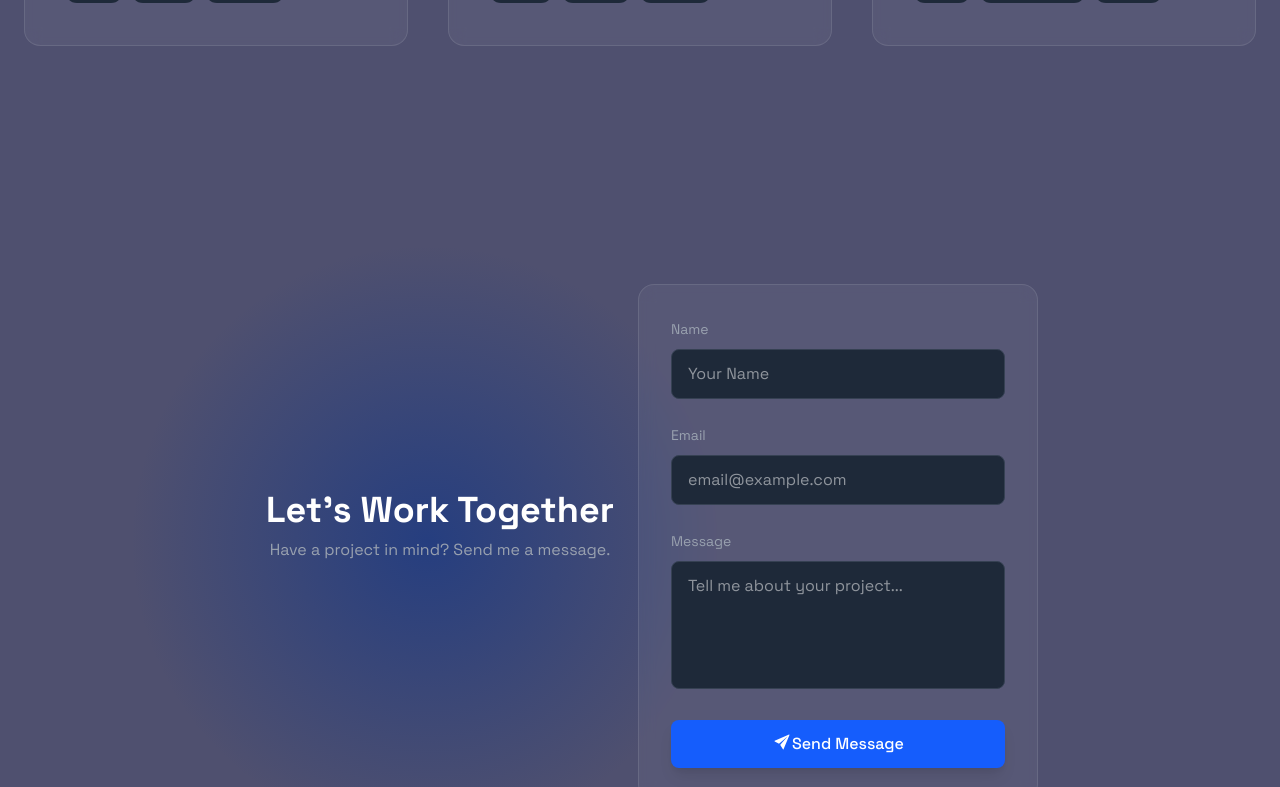
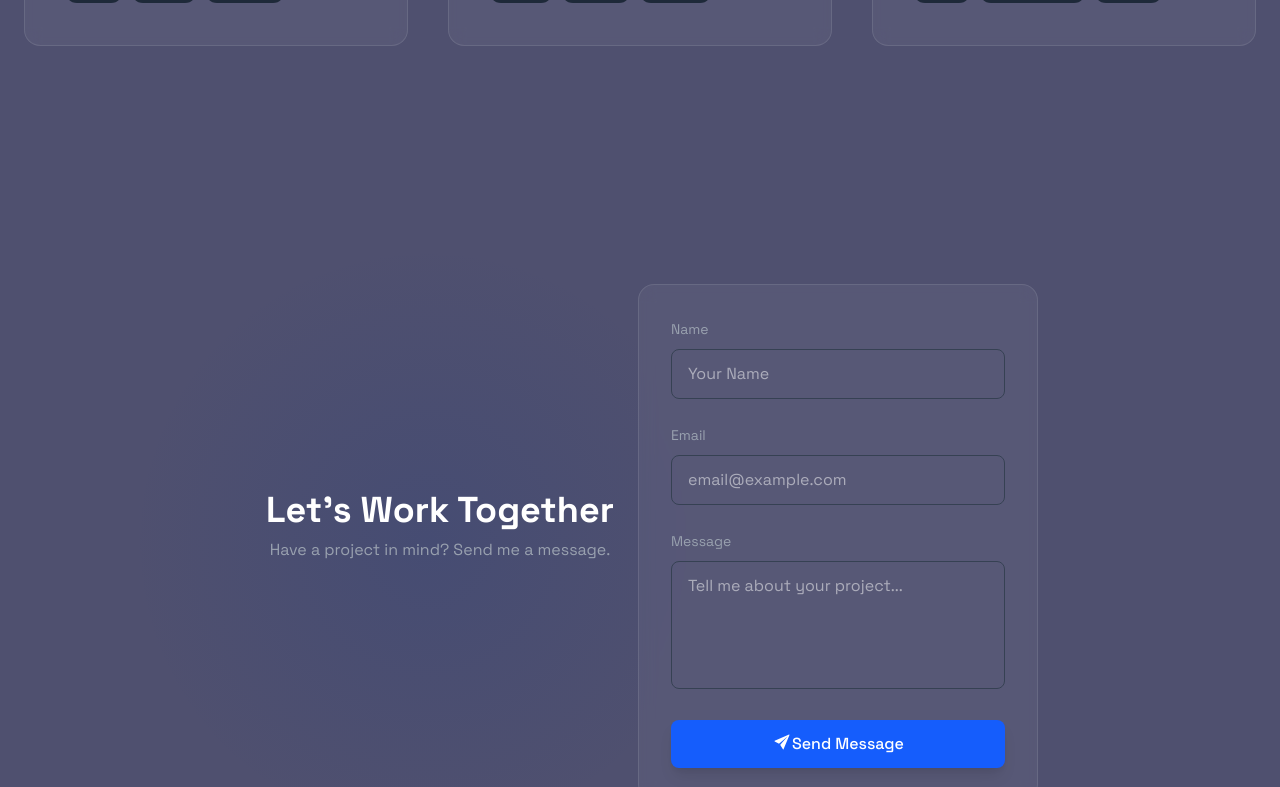
Before and after one commit to arafat-ynwa/Portfolio-vite-tailwind, a React app in the folder frontend/: page / in a window 1280 px wide. Shown: the part 2000-2787 px from the top of the page. Built offline with nearby package versions, Linux system fonts and the light colour scheme; the HTML template or start-up script is replaced by a standard one.

Commit message:
UI Changes

```diff
--- a/frontend/src/features/common/Footer.jsx
+++ b/frontend/src/features/common/Footer.jsx
@@ -3,7 +3,7 @@ import { FaXTwitter } from "react-icons/fa6";
 
 const Footer = () => {
   return (
-    <footer className=" text-[RGB(227, 229, 233)]">
+    <footer className=" text-[#FFFEFF]">
       <div className="max-w-7xl mx-auto px-6 md:px-12 py-4 flex flex-col md:flex-row justify-between items-center gap-6">
         {/* Left Side */}
         <div className="text-center md:text-left">
--- a/frontend/src/features/common/Navbar.jsx
+++ b/frontend/src/features/common/Navbar.jsx
@@ -2,6 +2,7 @@ import { useState } from 'react'
 import { AiOutlineMenu, AiOutlineClose } from 'react-icons/ai'
 import { Link } from 'react-scroll'
 import { motion } from 'framer-motion'
+import ShinyEffect from './ShinyEffect'
 
 const Navbar = () => {
     const [nav, setNav] = useState(false)
@@ -49,17 +50,19 @@ const Navbar = () => {
                 {nav ? <AiOutlineClose size={30} /> : <AiOutlineMenu size={30} />}
             </div>
 
+
             <motion.div
             initial={false}
             animate={nav ? 'open' : 'closed'}
             variants={menuVariants}
-            className='fixed left-0 top-0 w-full min-h-screen bg-[#43548B] z-40'
+            className='fixed left-0 top-0 w-full min-h-screen bg-[#4F506F] z-40'
             >
-                <ul className='font-semibold text-4xl space-y-8 mt-24 text-center'>
-                    <li><Link to="skills" onClick={closeNav} smooth={true} offset={50} duration={500}>About</Link></li>
-                    <li><Link to="portfolio" onClick={closeNav} smooth={true} offset={50} duration={500}>Portfolio</Link></li>
+                <ul className='text-4xl space-y-8 mt-24 text-center'>
+                    <li><Link to="skills" onClick={closeNav} smooth={true} offset={50} duration={500}>Projects</Link></li>
                     <li><Link to="contact" onClick={closeNav} smooth={true} offset={50} duration={500}>Contact</Link></li>
+                    <li><Link to="portfolio" onClick={closeNav} smooth={true} offset={50} duration={500}>Resume</Link></li>
                 </ul>
+                <ShinyEffect left={5} size={600} maxWidth={600} />
 
 
             </motion.div>
--- a/frontend/src/features/common/ShinyEffect.jsx
+++ b/frontend/src/features/common/ShinyEffect.jsx
@@ -3,7 +3,7 @@ function ShinyEffect({ left, right, top, size, maxWidth }) {
   const positionStyles = {
     position: "absolute",
     borderRadius: '50%',
-    background: "radial-gradient(circle, rgba(33, 60, 129, 0.903), transparent 70%)",
+    background: "radial-gradient(circle, rgba(33, 60, 129, 0.2), transparent 70%)",
     top: `${top}px`,
     width: `${size}vw`,
     maxWidth: `${maxWidth}px`,
--- a/frontend/src/features/form/Form.jsx
+++ b/frontend/src/features/form/Form.jsx
@@ -61,40 +61,40 @@ function Form() {
         <form onSubmit={handleSubmit} className="space-y-6">
 
           <div>
-            <label className="text-sm text-gray-400">Name</label>
+            <label htmlFor="name" className="text-sm text-gray-400">Name</label>
             <input
               type="text"
               name="name"
               value={formData.name}
               onChange={handleChange}
-              required
               placeholder="Your Name"
-              className="w-full mt-2 px-4 py-3 rounded-lg bg-gray-800 border border-gray-700 text-white focus:outline-none focus:ring-2 focus:ring-blue-500 transition"
+              className="w-full mt-2 px-4 py-3 rounded-lg border border-gray-700 text-white focus:outline-none transition "
+              id="name"
             />
           </div>
 
           <div>
-            <label className="text-sm text-gray-400">Email</label>
+            <label htmlFor="email" className="text-sm text-gray-400">Email</label>
             <input
               type="text"
               name="email"
               value={formData.email}
               onChange={handleChange}
-              required
               placeholder="email@example.com"
-              className="w-full mt-2 px-4 py-3 rounded-lg bg-gray-800 border border-gray-700 text-white focus:outline-none focus:ring-2 focus:ring-blue-500 transition"
+              className="w-full mt-2 px-4 py-3 rounded-lg border border-gray-700 text-white focus:outline-none  transition"
+              id="email"
             />
           </div>
 
           <div>
-            <label className="text-sm text-gray-400">Message</label>
+            <label htmlFor="text" className="text-sm text-gray-400">Message</label>
             <textarea
               name="text"
               value={formData.text}
               onChange={handleChange}
-              required
               placeholder="Tell me about your project..."
-              className="w-full mt-2 px-4 py-3 rounded-lg bg-gray-800 border border-gray-700 text-white focus:outline-none focus:ring-2 focus:ring-blue-500 transition resize-none h-32"
+              className="w-full mt-2 px-4 py-3 rounded-lg border border-gray-700 text-white focus:outline-none  transition resize-none h-32"
+              id="text"
             />
           </div>
 
--- a/frontend/src/index.css
+++ b/frontend/src/index.css
@@ -6,6 +6,8 @@ body {
   background-color: #4f506f;
   overflow-x: hidden;
 }
+
+
 /*
 .shiny-effect {
   position: absolute;
@@ -14,3 +16,18 @@ body {
   z-index: 1;
   background: radial-gradient(circle, rgba(29, 53, 113, 0.2), transparent 70%);
 } */
+
+
+
+
+
+/* Change Autocomplete styles in Chrome*/
+input:-webkit-autofill,
+input:-webkit-autofill:hover,
+input:-webkit-autofill:focus {
+  -webkit-text-fill-color: white;
+  -webkit-box-shadow: 0 0 0px 1000px #4F506F inset;
+  box-shadow: 0 0 0px 1000px #4F506F inset;
+  transition: background-color 5000s ease-in-out 0s;
+  color: white;
+}
```
